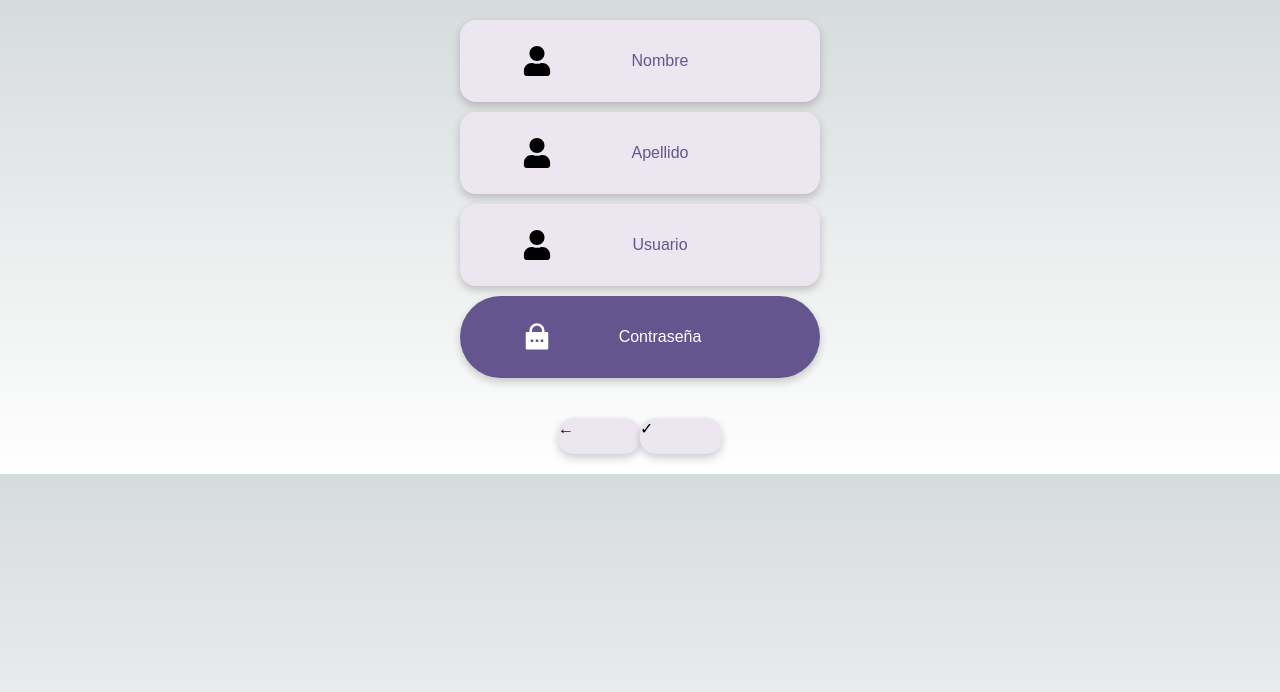
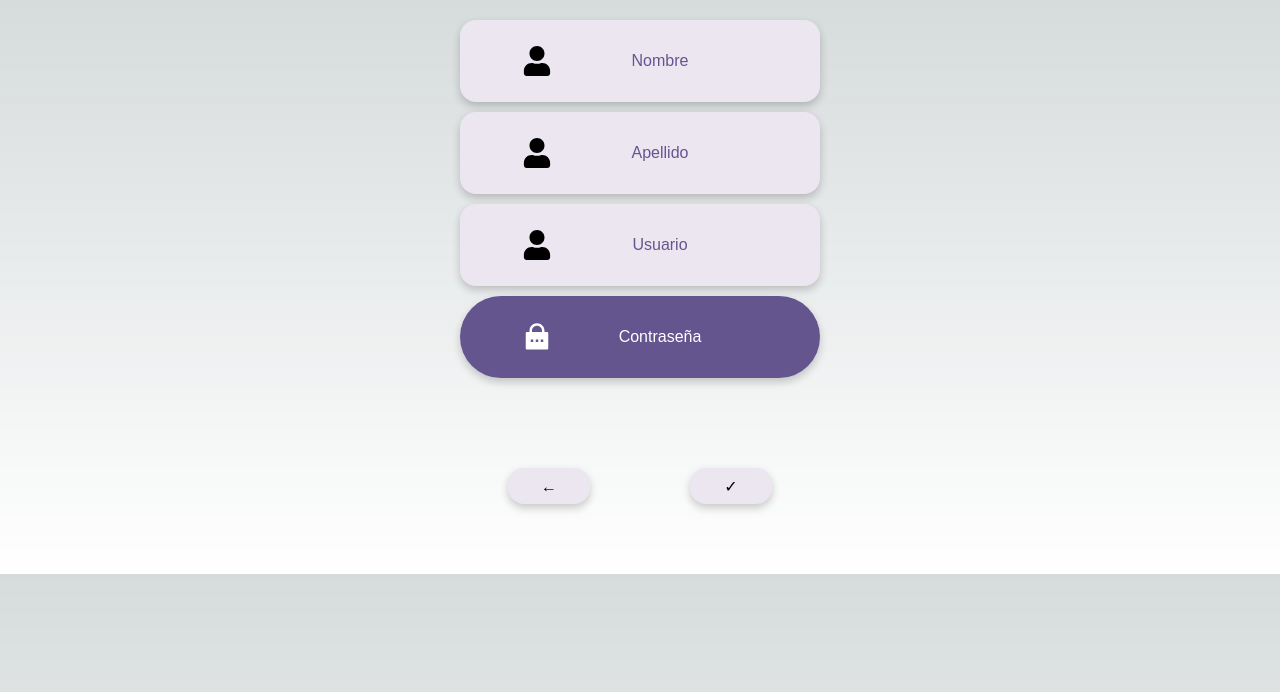
Before and after one commit to nottwithtt/frameworks, a Next.js app in the folder framework/: page /register in a window 1280 px wide. Shown: the top 692 px of the page. Built offline with nearby package versions, Linux system fonts and the light colour scheme.

Commit message:
Fix button's design

```diff
--- a/framework/src/app/register/page.jsx
+++ b/framework/src/app/register/page.jsx
@@ -10,7 +10,7 @@ export default function Register() {
       <UserInfoComponent placeholder={"Apellido"}></UserInfoComponent>
       <UserInfoComponent placeholder={"Usuario"}></UserInfoComponent>
       <PasswordComponent placeholder={"Contraseña"}></PasswordComponent>
-      <div class="contenedorBotones">
+      <div class="contenedorBotones" className={styles.contenedorBotones}>
         <a href="/login" className={styles.a}>←</a>
         <a href="/" className={styles.a}>✓</a>
       </div>
--- a/framework/src/app/register/page.module.css
+++ b/framework/src/app/register/page.module.css
@@ -22,4 +22,7 @@
   height: 36px;
   border-radius: 16px;
   box-shadow: 0 4px 8px rgba(0, 0, 0, 0.2); /* Add shadow */
+  text-align: center;
+  line-height: 36px;
+  margin: 50px;
 }
```
